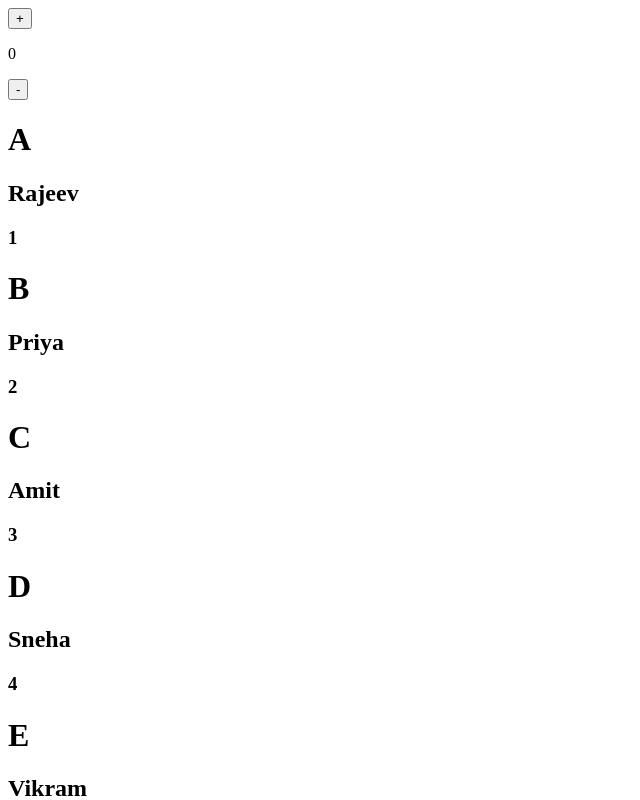
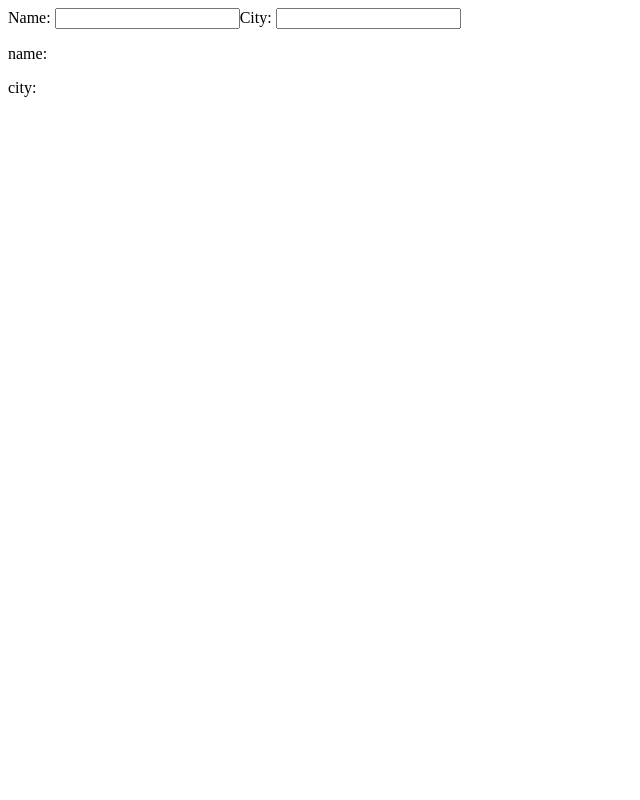
Before and after one commit to rajeevranjan125/react-js-learning, a React (Vite) app in the folder react-learning/: page / in a window 1280 px wide. Shown: the top 800 px of the page, without its empty margins (0-640 px from the left). Built offline with nearby package versions, Linux system fonts and the light colour scheme.

Commit message:
learned the useState completely

```diff
--- a/react-learning/src/components/App.tsx
+++ b/react-learning/src/components/App.tsx
@@ -56,18 +56,18 @@ function App() {
   //   address: 'patliputra'
   // }
 
-  const [count, setCount] = useState(0);
+  // const [count, setCount] = useState(0);
 
-  const incrementCount = () => {
-    setCount(prev => prev + 1);
-    setCount(prev => prev + 1);
-  };
+  // const incrementCount = () => {
+  //   setCount(prev => prev + 1);
+  //   setCount(prev => prev + 1);
+  // };
 
-  const decrementCount = () => {
-    // setCount(count - 1); not recommended
-    setCount(prev => prev - 1);
-    setCount(prev => prev - 1);
-  }
+  // const decrementCount = () => {
+  //   // setCount(count - 1); not recommended
+  //   setCount(prev => prev - 1);
+  //   setCount(prev => prev - 1);
+  // }
 
   // let count2 = 0;
 
@@ -77,12 +77,18 @@ function App() {
   //   isActive=false;
   // }
 
-  const [isActive, setIsActive] = useState(false);
+  // const [isActive, setIsActive] = useState(false);
+  // const [name, setName] = useState("");
 
-  const changeActiveStatus = () => {
 
-    setIsActive(false);
-  }
+
+  // const changeActiveStatus = () => {
+
+  //   setIsActive(false);
+  // }
+
+  const [city, setCity] = useState("");
+  const [name, setName] = useState("");
 
   return (
     <div className="app-container">
@@ -110,15 +116,15 @@ function App() {
           <StudentInfo props={studentInfo} />
         </div>
       </div> */}
-      <div>
+      {/* <div>
         <button onClick={incrementCount}>+</button>
         <p>{count}</p>
         <button onClick={decrementCount}>-</button>
-        {/* without use state */}
-        {/* <p>{count2}</p>
-        <button onClick={() => count2++}></button> */}
-      </div>
-      <div>
+        without use state
+        <p>{count2}</p>
+        <button onClick={() => count2++}></button>
+      </div> */}
+      {/* <div>
         {
           students.map((student) => {
             return (<EmployeeCard
@@ -129,7 +135,7 @@ function App() {
             />)
           })
         }
-      </div>
+      </div> */}
 
       {/* <div>
         {isActive ? <h1>"Welcome"</h1> : <h6>"Bye bye"</h6>}
@@ -141,6 +147,40 @@ function App() {
       <div>
         <button onClick={changeActiveStatus}>deactivate</button>
       </div> */}
+
+      {/* <div>
+        <form action="#">
+          <label htmlFor="name">Name: </label>
+          <input
+            id='name'
+            type="text"
+            value={name}
+            onChange={(e) => { setName(e.target.value) }}
+          />
+        </form>
+        <p>{name}</p>
+      </div> */}
+
+      <div>
+        <form action="#">
+          <label htmlFor="name">Name: </label>
+          <input
+            id='name'
+            type="text"
+            value={name}
+            onChange={(e) => setName(e.target.value)}
+          />
+          <label htmlFor="city">City: </label>
+          <input
+            id='city'
+            type="text"
+            value={city}
+            onChange={(e)=>setCity(e.target.value)}
+          />
+          <p>name: {name}</p>
+          <p>city: {city}</p>
+        </form>
+      </div>
     </div>
   )
 }
```
